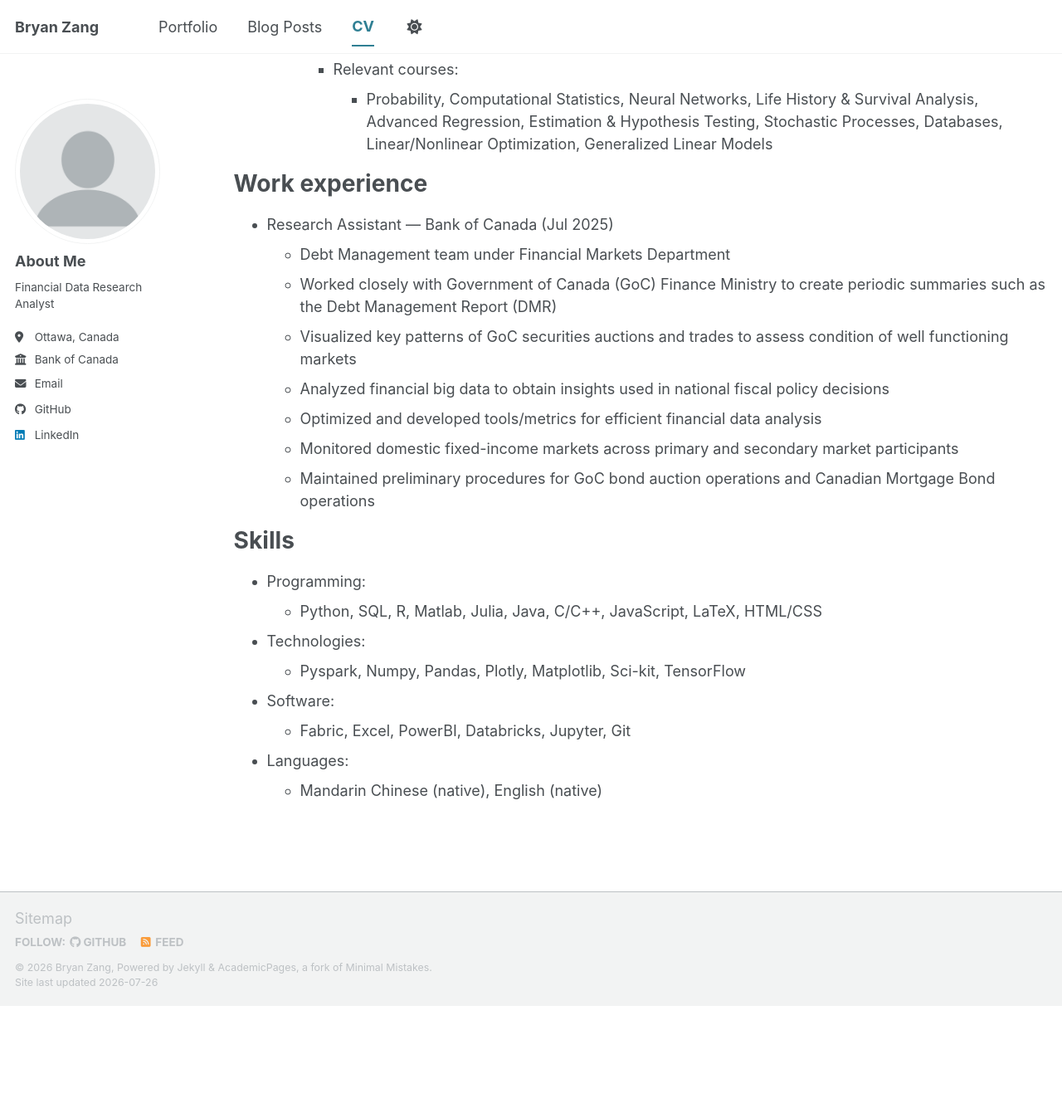
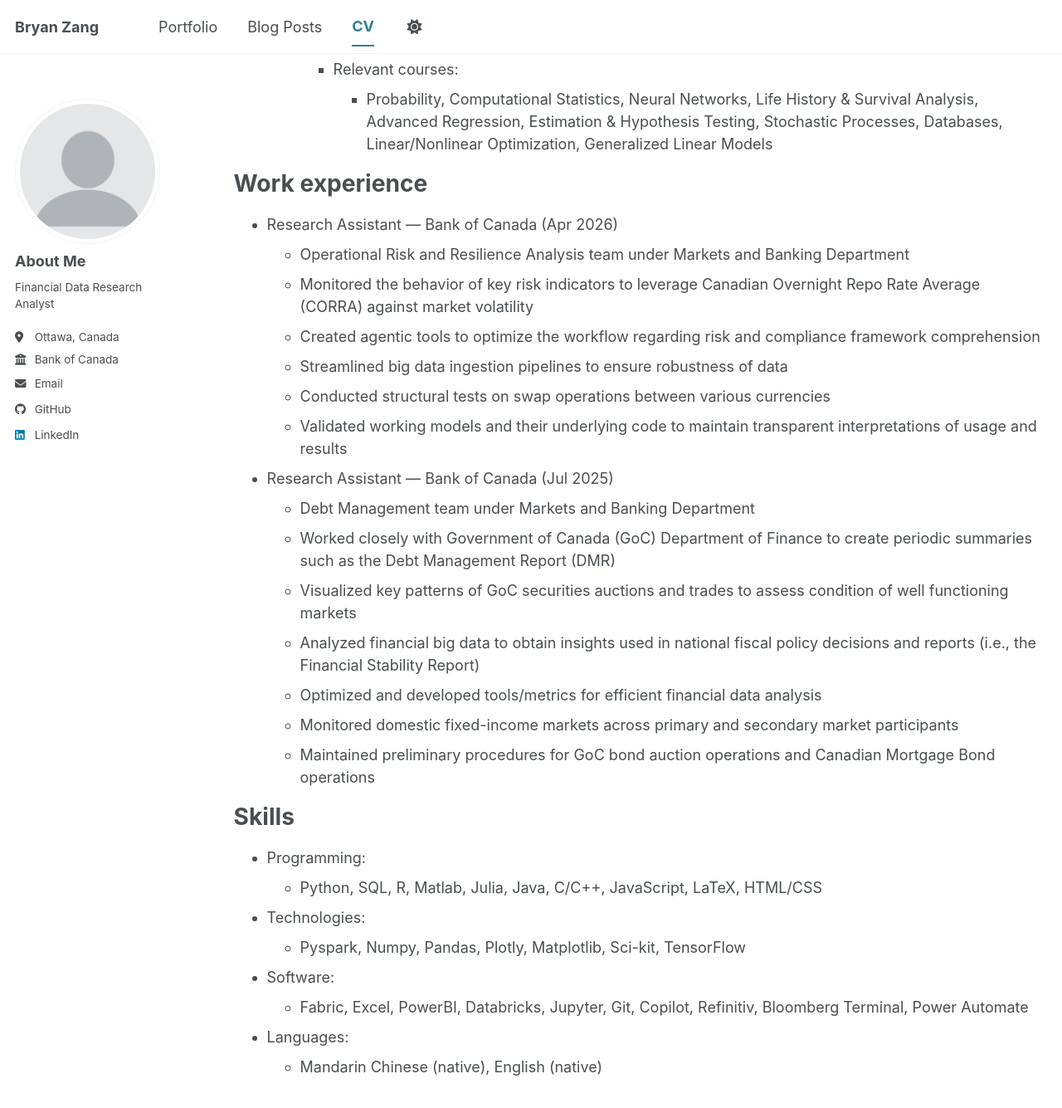
Before and after one commit to bryanzang/bryanzang.github.io, a Jekyll site: the page built from _pages/cv.md, in a window 1280 px wide and 1400 px high, scrolled down 287 px. Shown: the top 1335 px of the window at 83% size. Built offline with Jekyll 4.4.1, drawn with Linux system fonts in a browser that asks for light colours; a script bundle is joined from its source files by our own code; library files that are not in the unit come from our copies; before the commit the page ends 1499 px from its top, so only the background shows below that; some of the changed text lies outside the part shown.

Commit message:
start of update

```diff
--- a/_pages/cv.md
+++ b/_pages/cv.md
@@ -8,6 +8,7 @@ redirect_from:
 ---
 
 {% include base_path %}
+{% include toc %}
 
 Please find the PDF version of my CV [here](../files/BryanZang_resume.pdf).
 
@@ -21,11 +22,19 @@ Education
 
 Work experience
 ======
+* Research Assistant --- Bank of Canada (Apr 2026)
+  * Operational Risk and Resilience Analysis team under Markets and Banking Department
+  * Monitored the behavior of key risk indicators to leverage Canadian Overnight Repo Rate Average (CORRA) against market volatility
+  * Created agentic tools to optimize the workflow regarding risk and compliance framework comprehension
+  * Streamlined big data ingestion pipelines to ensure robustness of data
+  * Conducted structural tests on swap operations between various currencies
+  * Validated working models and their underlying code to maintain transparent interpretations of usage and results
+
 * Research Assistant --- Bank of Canada (Jul 2025)
-  * Debt Management team under Financial Markets Department
-  * Worked closely with Government of Canada (GoC) Finance Ministry to create periodic summaries such as the Debt Management Report (DMR)
+  * Debt Management team under Markets and Banking Department
+  * Worked closely with Government of Canada (GoC) Department of Finance to create periodic summaries such as the Debt Management Report (DMR)
   * Visualized key patterns of GoC securities auctions and trades to assess condition of well functioning markets
-  * Analyzed financial big data to obtain insights used in national fiscal policy decisions
+  * Analyzed financial big data to obtain insights used in national fiscal policy decisions and reports (i.e., the Financial Stability Report)
   * Optimized and developed tools/metrics for efficient financial data analysis
   * Monitored domestic fixed-income markets across primary and secondary market participants
   * Maintained preliminary procedures for GoC bond auction operations and Canadian Mortgage Bond operations
@@ -37,7 +46,7 @@ Skills
 * Technologies:
   * Pyspark, Numpy, Pandas, Plotly, Matplotlib, Sci-kit, TensorFlow
 * Software:
-  * Fabric, Excel, PowerBI, Databricks, Jupyter, Git
+  * Fabric, Excel, PowerBI, Databricks, Jupyter, Git, Copilot, Refinitiv, Bloomberg Terminal, Power Automate
 * Languages:
   * Mandarin Chinese (native), English (native)
 
```
Also changed, not shown: _pages/about.md (+1 -1 lines), _pages/non-menu-page.md (deleted, +0 -16 lines), _pages/sitemap.md (deleted, +0 -37 lines), _posts/2012-08-14-blog-post-1.md (+7 -9 lines), 1 other file.
